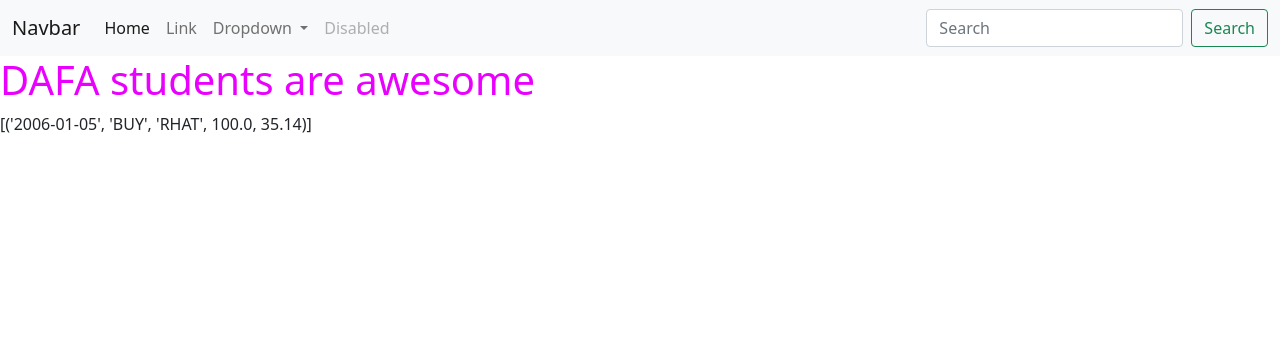
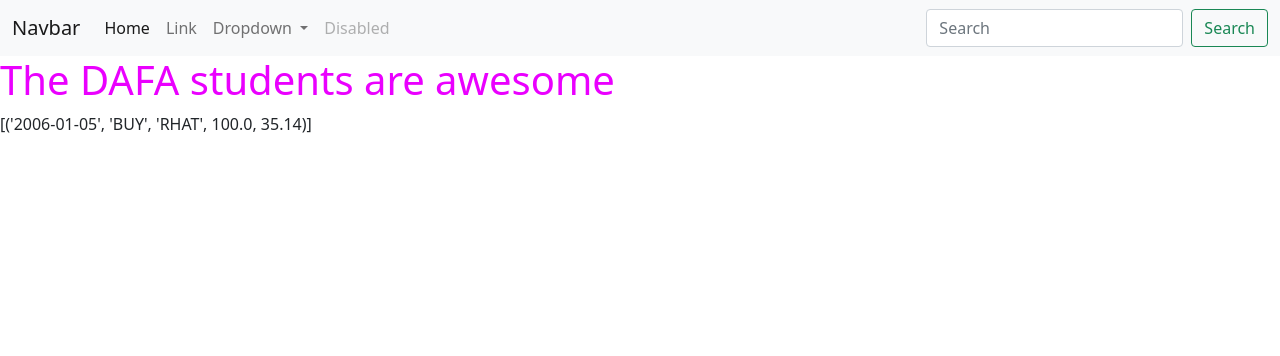
Before and after one commit to tatiana-norkina/Courses, a Flask app: page / in a window 1280 px wide. Shown: the top 356 px of the page. Run offline with Flask 2, Linux system fonts and the light colour scheme; data comes from the database, SQL or seed files in the repository; some libraries are stand-ins or nearby versions.

Commit message:
Update index.html

```diff
--- a/hello_flask/templates/index.html
+++ b/hello_flask/templates/index.html
@@ -46,7 +46,7 @@
         </div>
       </nav>
 
-    <h1>DAFA students are awesome</h1>
+    <h1>The DAFA students are awesome</h1>
 
     {{data}}
 
```
